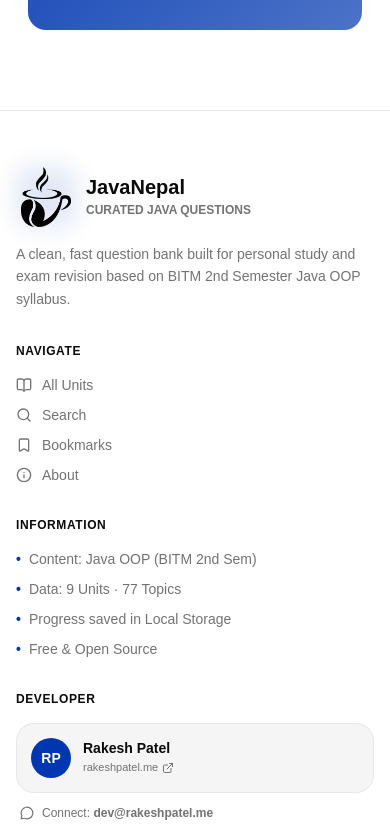
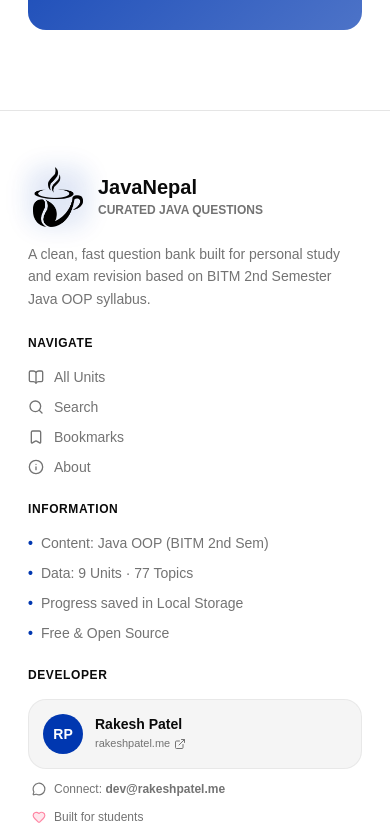
Before and after one commit to rakeshPatel-Dev/javanepal, a Next.js app: page / in a window 390 px wide. Shown: the part 7650-8483 px from the top of the page. Built offline with nearby package versions, Linux system fonts and the light colour scheme.

Commit message:
fix: remove doubled safe-area padding in footer and main layout

```diff
--- a/app/layout.tsx
+++ b/app/layout.tsx
@@ -77,7 +77,7 @@
         >
           <TooltipProvider>
             <Navbar />
-            <main className="flex-1 px-3 sm:px-5 lg:px-8 safe-bottom">{children}</main>
+            <main className="flex-1 px-3 sm:px-5 lg:px-8">{children}</main>
             <Footer />
             <Toaster position="top-right" richColors closeButton />
           </TooltipProvider>
--- a/components/layout/footer.tsx
+++ b/components/layout/footer.tsx
@@ -1,6 +1,6 @@
 import Link from "next/link"
 import {
-  Code2, BookOpen, Search, Bookmark, Info, Heart, ExternalLink, MessageCircle,
+   BookOpen, Search, Bookmark, Info, Heart, ExternalLink, MessageCircle,
 } from "lucide-react"
 import { Container } from "@/components/common/container"
 import { Logo } from "@/components/common/logo"
@@ -9,9 +9,9 @@
   const year = new Date().getFullYear()
 
   return (
-    <footer className="border-t border-border bg-background/95 backdrop-blur-md mt-auto py-12 safe-bottom">
+    <footer className="border-t border-border bg-background/95 backdrop-blur-md mt-auto py-12 md:py-16 px-3 sm:px-5 lg:px-8">
       <Container>
-        <div className="grid grid-cols-1 sm:grid-cols-2 lg:grid-cols-4 gap-8 mb-10">
+        <div className="grid grid-cols-1 sm:grid-cols-2 lg:grid-cols-4 gap-6 sm:gap-8 mb-10">
           <div className="space-y-4">
             <Link href="/" className="flex items-center gap-2.5 group w-fit">
               <div className="relative">
```
